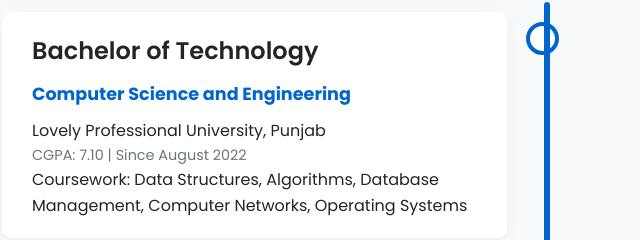
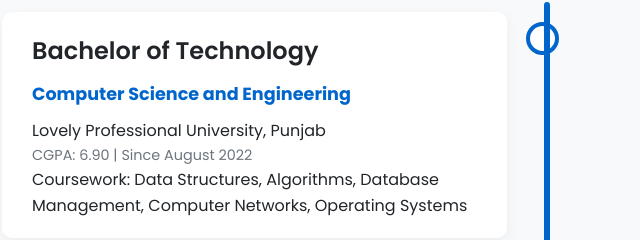
Before and after one commit to Lingaswamy12221887/Lingaswamy12221887.github.io, a plain HTML site: page index.html in a window 1280 px wide. Shown: the part 3244-3484 px from the top of the page, 93-733 px from the left. Drawn offline with Linux system fonts and the light colour scheme.

Commit message:
Update index.html

```diff
--- a/index.html
+++ b/index.html
@@ -1170,7 +1170,7 @@
             <h3 class="timeline-title">Bachelor of Technology</h3>
             <h4 class="timeline-subtitle">Computer Science and Engineering</h4>
             <p>Lovely Professional University, Punjab</p>
-            <p class="timeline-date">CGPA: 7.10 | Since August 2022</p>
+            <p class="timeline-date">CGPA: 6.90 | Since August 2022</p>
             <p>Coursework: Data Structures, Algorithms, Database Management, Computer Networks, Operating Systems</p>
         </div>
     </div>
```
